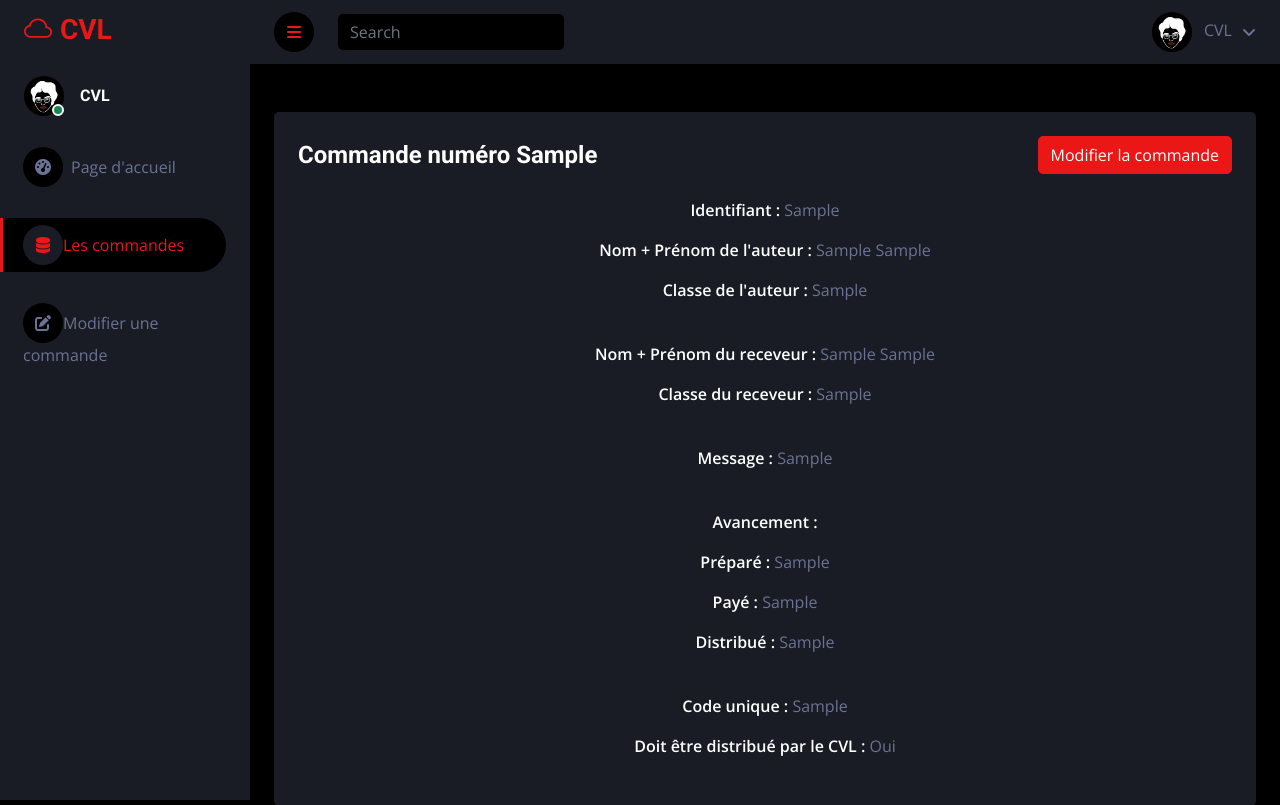
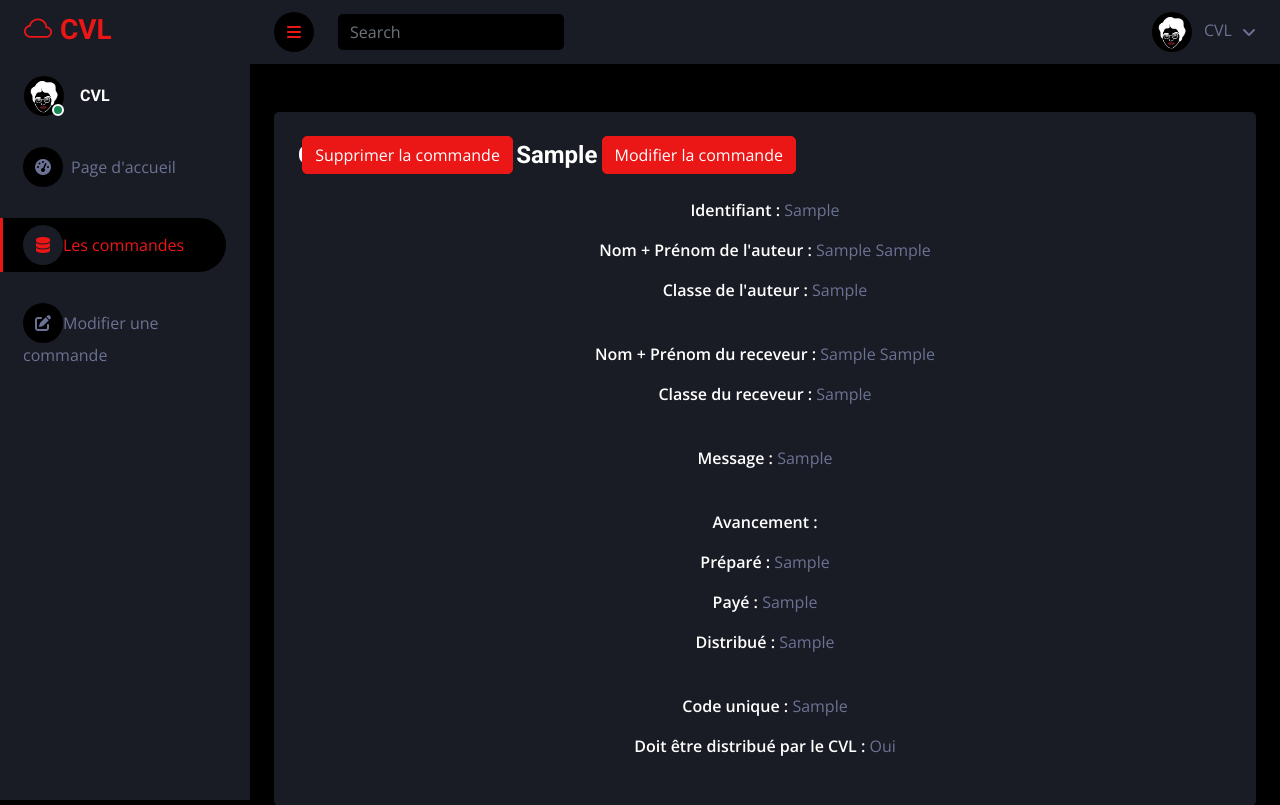
Before and after one commit to Matyu9/CVL-COMMANDE-FLEUR, a Flask app: template templates/panel/show_special_commande.html in a window 1280 px wide. Shown: the top 805 px of the page. Run offline with Flask 3, Linux system fonts and the light colour scheme; the template is opened without the code that fills it: most values are stand-ins (such as "Sample title", 1, 10 or a date in 2020); parts of the project's set-up code (start-up, migrations or seed data) failed here and were passed over; some libraries are stand-ins or nearby versions.

Commit message:
Add delete button
Took 45 minutes

```diff
--- a/app.py
+++ b/app.py
@@ -3,7 +3,7 @@ from cantinaUtils.Database import DataBase
 from Cogs.login import login_cogs
 from Cogs.commande import commande_cogs
 from Cogs.panel import (panel_index_cogs, panel_show_commande_cogs, panel_show_specifique_commande_cogs,
-                        panel_edit_commande_cogs, panel_edit_commande_back_cogs)
+                        panel_edit_commande_cogs, panel_edit_commande_back_cogs, panel_chart_cogs)
 import os
 import json
 
--- a/templates/panel/show_special_commande.html
+++ b/templates/panel/show_special_commande.html
@@ -107,13 +107,19 @@
             <!-- Recent Sales Start -->
             <div class="container-fluid pt-4 px-4">
                 <div class="bg-secondary text-center rounded p-4">
-                    <div class="d-flex align-items-center justify-content-between mb-4">
+                    <div class="d-flex align-items-center mb-4">
                         <h4 class="mb-0">Commande numéro {{ specifique_commande[0] }}</h4>
                         <form action="{{ url_for('panel_edit_commande') }}" method="post">
                             <label>
                                 <input style="margin-bottom: 1em" class="form-control" type='hidden' name='uniqueID' value="{{ specifique_commande[13] }}"/>
                             </label>
                             <button type="submit" class="btn btn-primary">Modifier la commande</button>
+                        </form>
+                        <form action="{{ url_for('panel_edit_commande') }}" method="post" style="float: right; position: fixed">
+                            <label>
+                                <input style="margin-bottom: 1em" class="form-control" type='hidden' name='uniqueID' value="{{ specifique_commande[13] }}"/>
+                            </label>
+                            <button type="submit" class="btn btn-primary">Supprimer la commande</button>
                         </form>
                     </div>
                     <div class="align-items-center justify-content-between mb-4">
```
